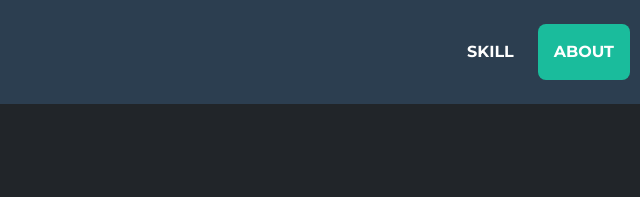
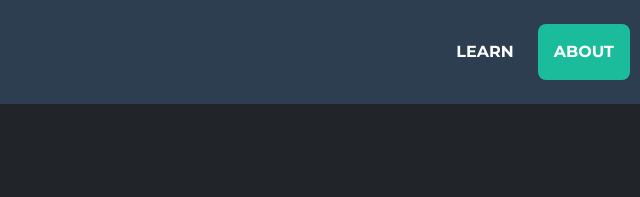
Before and after one commit to yorikow/me.github.io, a plain HTML site: page index.html in a window 1280 px wide. Shown: the top 197 px of the page, 564-1204 px from the left. Drawn offline with nearby package versions, Linux system fonts and the light colour scheme.

Commit message:
Update index.html

```diff
--- a/index.html
+++ b/index.html
@@ -28,7 +28,7 @@
                 </button>
                 <div class="collapse navbar-collapse" id="navbarResponsive">
                     <ul class="navbar-nav ms-auto">
-                        <li class="nav-item mx-0 mx-lg-1"><a class="nav-link py-3 px-0 px-lg-3 rounded" href="#skill">Skill</a></li>
+                        <li class="nav-item mx-0 mx-lg-1"><a class="nav-link py-3 px-0 px-lg-3 rounded" href="#learn">Learn</a></li>
                         <li class="nav-item mx-0 mx-lg-1"><a class="nav-link py-3 px-0 px-lg-3 rounded" href="#about">About</a></li>
                     </ul>
                 </div>
@@ -52,7 +52,7 @@
             </div>
         </header>
         <!-- Portfolio Section-->
-        <section class="page-section portfolio" id="skill">
+        <section class="page-section portfolio" id="learn">
             <div class="container">
                 <!-- Portfolio Section Heading-->
                 <h2 class="page-section-heading text-center text-uppercase text-white mb-0">Learn</h2>
```
